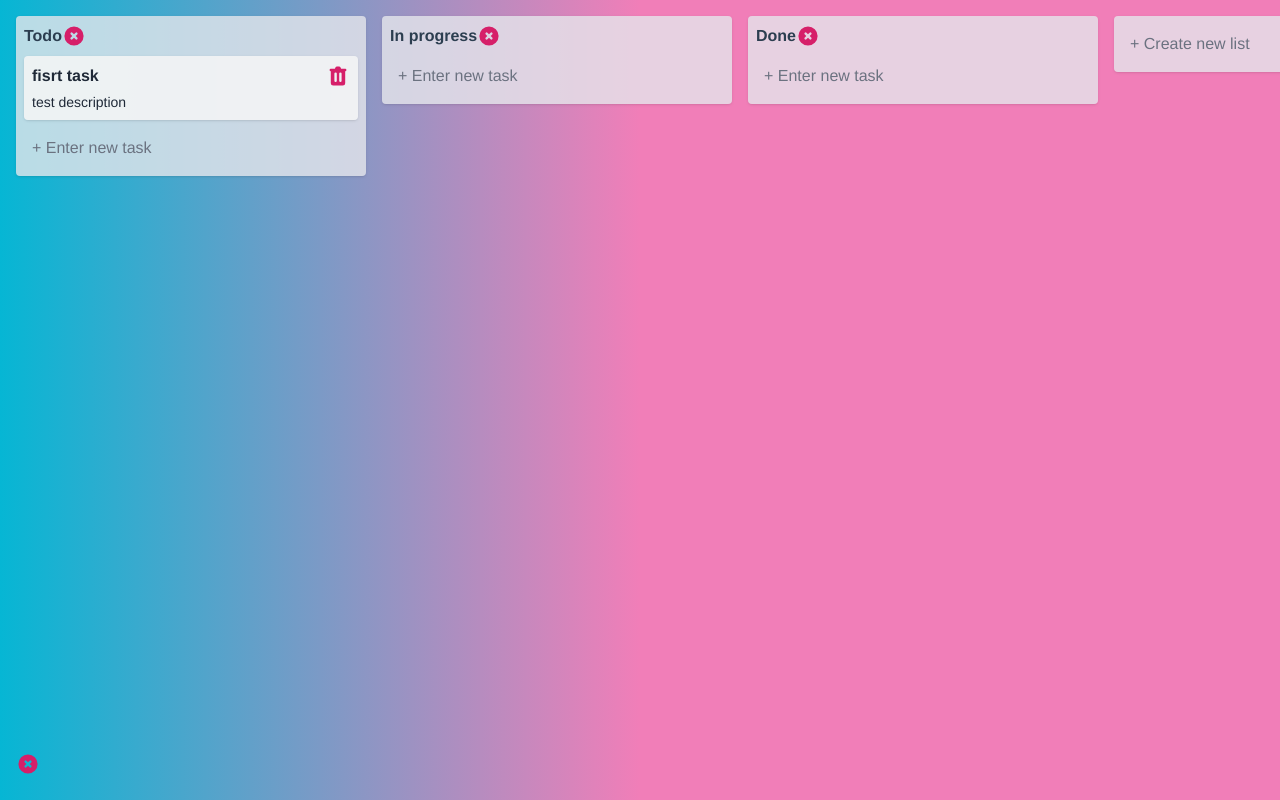
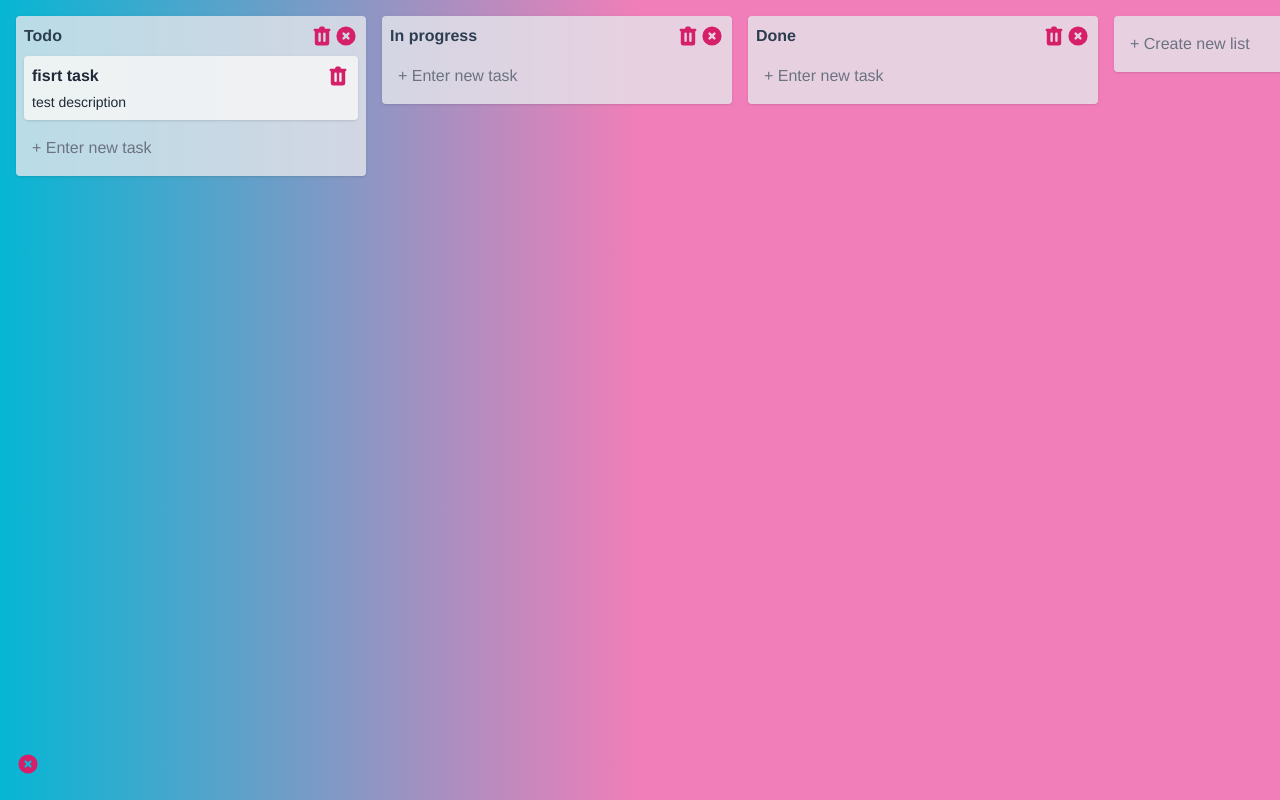
Before and after one commit to 2kpaul/daily_board_app_vuejs, a Vue app: page / in a window 1280 px wide. Built offline with nearby package versions, Linux system fonts and the light colour scheme.

Commit message:
clear column

```diff
--- a/src/store.js
+++ b/src/store.js
@@ -57,7 +57,11 @@ export default createStore({
     },
     DELETE_TASK(state, {fromTasks, taskIndex}) {
       fromTasks.splice(taskIndex, 1)
+    },
+    CLEAR_COLUMN(state, {columnTasks}) {
+      columnTasks.length = 0
     }
+
   },
   actions: {
   },
--- a/src/views/Board.vue
+++ b/src/views/Board.vue
@@ -10,11 +10,17 @@
         @dragenter.prevent
         @dragstart.self="pickupColumn($event, columnIndex)"
       >
-        <div class="flex items-center mb-2 font-bold">
+        <div class="flex items-center mb-2 font-bold justify-between">
           {{ column.name }}
-          <a href="#" @click.prevent="deleteColumn(columnIndex)" class="text-pink-600 hover:text-gray-900 dark:hover:text-white">
+          <div class="flex">
+            <a href="#" @click.stop="clearColumn(columnIndex, column.name)" class="text-pink-600 hover:text-gray-900 dark:hover:text-white">
+                <svg class="w-6 h-6" fill="currentColor" viewBox="0 0 20 20" xmlns="http://www.w3.org/2000/svg"><path fill-rule="evenodd" d="M9 2a1 1 0 00-.894.553L7.382 4H4a1 1 0 000 2v10a2 2 0 002 2h8a2 2 0 002-2V6a1 1 0 100-2h-3.382l-.724-1.447A1 1 0 0011 2H9zM7 8a1 1 0 012 0v6a1 1 0 11-2 0V8zm5-1a1 1 0 00-1 1v6a1 1 0 102 0V8a1 1 0 00-1-1z" clip-rule="evenodd"></path></svg>
+            </a>
+            <a href="#" @click.prevent="deleteColumn(columnIndex, column.name)" class="text-pink-600 hover:text-gray-900 dark:hover:text-white">
               <svg class="w-6 h-6" fill="currentColor" viewBox="0 0 20 20" xmlns="http://www.w3.org/2000/svg"><path fill-rule="evenodd" d="M10 18a8 8 0 100-16 8 8 0 000 16zM8.707 7.293a1 1 0 00-1.414 1.414L8.586 10l-1.293 1.293a1 1 0 101.414 1.414L10 11.414l1.293 1.293a1 1 0 001.414-1.414L11.414 10l1.293-1.293a1 1 0 00-1.414-1.414L10 8.586 8.707 7.293z" clip-rule="evenodd"></path></svg>
-          </a>
+            </a>
+          </div>
+
         </div>
         <div class="list-reset">
           <div class="task"
@@ -152,8 +158,8 @@ export default {
       this.$store.commit('CREATE_COLUMN', { name: this.columnName })
       this.columnName = ''
     },
-    deleteColumn(columnIndex) {
-      if(confirm('Are you sure? all tasks from this list will be deleted!')){
+    deleteColumn(columnIndex, columnName) {
+      if(confirm('delete "' + columnName + '" list' + '?')){
         this.$store.commit('DELETE_COLUMN', { columnIndex })
       }
     },
@@ -166,6 +172,15 @@ export default {
           taskIndex
         })
       }
+    },
+    clearColumn(columnIndex, columnName) {
+      if(confirm('delete all tasks from "' + columnName + '" list' + '?')){
+        const columnTasks = this.board.columns[columnIndex].tasks
+
+        this.$store.commit('CLEAR_COLUMN', {
+          columnTasks
+        })
+      }
     }
   }
 }
```
